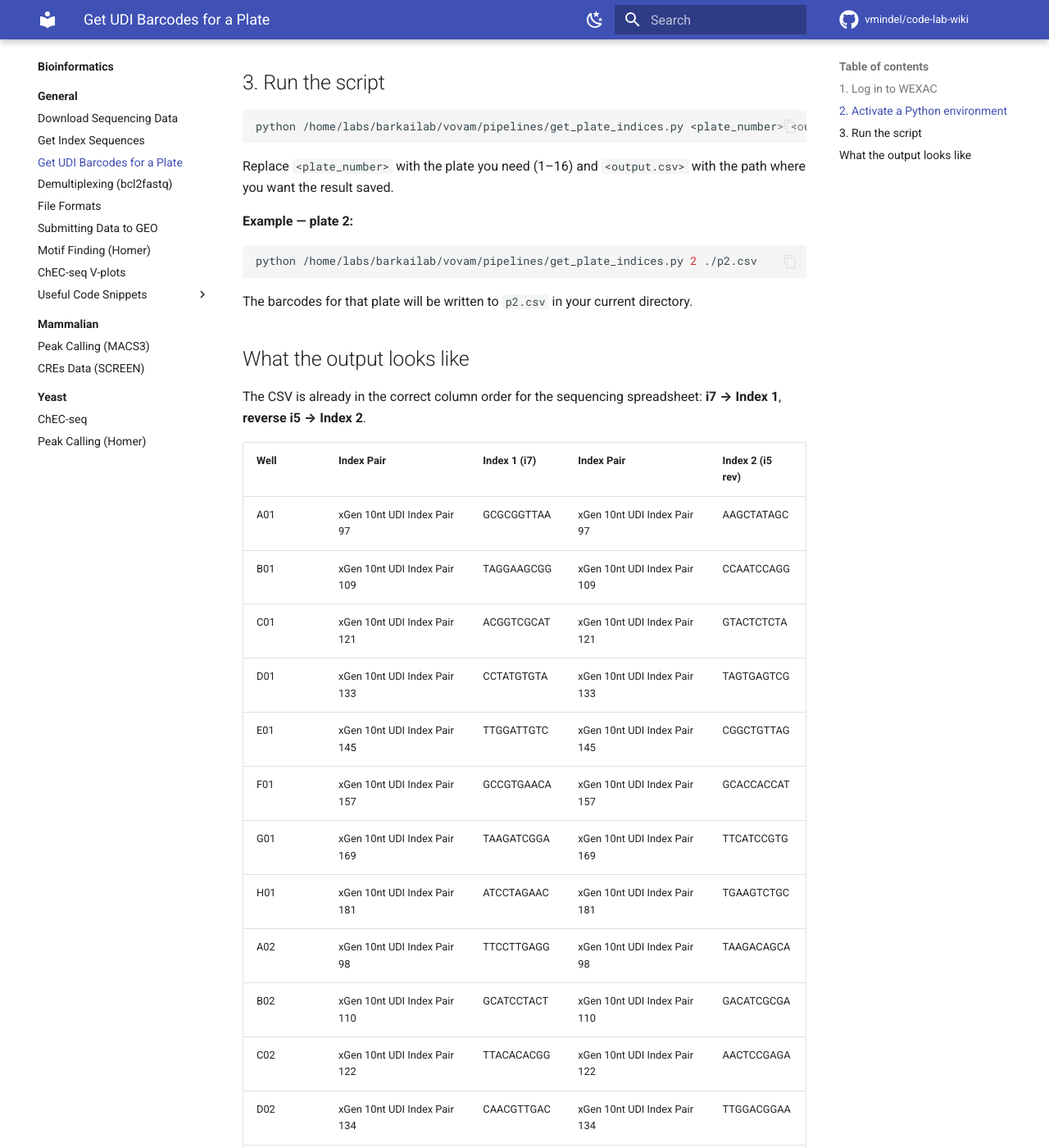
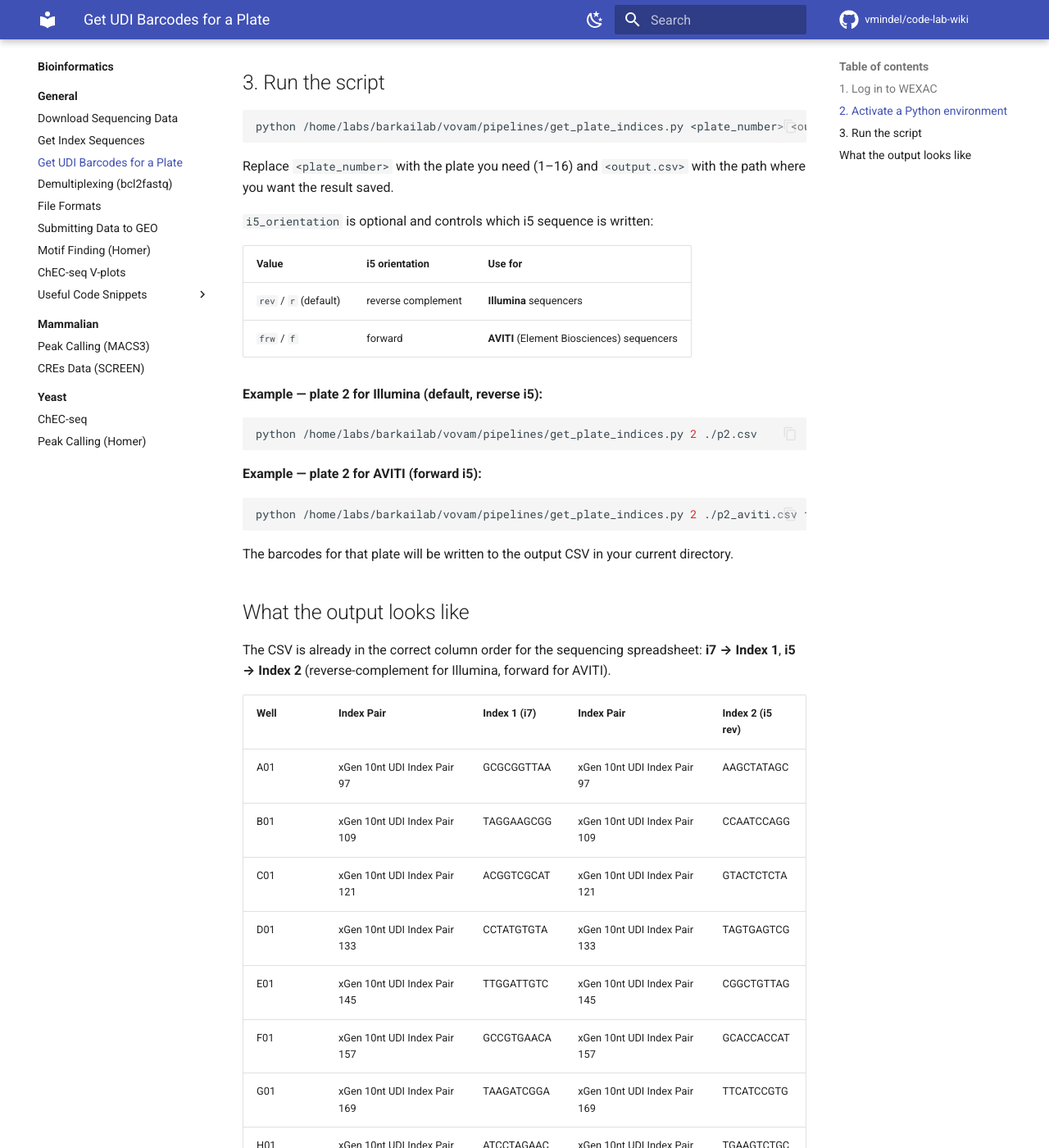
Before and after one commit to vmindel/code-lab-wiki, an MkDocs documentation site: the page built from docs/bioinformatics/general/get_barcodes_stubby.md, in a window 1280 px wide and 1400 px high, scrolled down 573 px. Shown: the whole window at 82% size. Built offline with MkDocs 1.6.1 and Material for MkDocs 9.7.7, drawn with Linux system fonts in a browser that asks for light colours; comment, search, counter and statistics services are not loaded.

Commit message:
Added option of rthe frw stubbyu primers indexes

````diff
--- a/docs/bioinformatics/general/get_barcodes_stubby.md
+++ b/docs/bioinformatics/general/get_barcodes_stubby.md
@@ -23,23 +23,36 @@ You should see something like `~/miniconda/envs/<your_env>/bin/python`.
 ## 3. Run the script
 
 ```bash
-python /home/labs/barkailab/vovam/pipelines/get_plate_indices.py <plate_number> <output.csv>
+python /home/labs/barkailab/vovam/pipelines/get_plate_indices.py <plate_number> <output.csv> [i5_orientation]
 ```
 
 Replace `<plate_number>` with the plate you need (1–16) and `<output.csv>` with the path where you want the result saved.
 
-**Example — plate 2:**
+`i5_orientation` is optional and controls which i5 sequence is written:
+
+| Value | i5 orientation | Use for |
+| ----- | -------------- | ------- |
+| `rev` / `r` (default) | reverse complement | **Illumina** sequencers |
+| `frw` / `f` | forward | **AVITI** (Element Biosciences) sequencers |
+
+**Example — plate 2 for Illumina (default, reverse i5):**
 
 ```bash
 python /home/labs/barkailab/vovam/pipelines/get_plate_indices.py 2 ./p2.csv
 ```
 
-The barcodes for that plate will be written to `p2.csv` in your current directory.
+**Example — plate 2 for AVITI (forward i5):**
+
+```bash
+python /home/labs/barkailab/vovam/pipelines/get_plate_indices.py 2 ./p2_aviti.csv frw
+```
+
+The barcodes for that plate will be written to the output CSV in your current directory.
 
 ## What the output looks like
 
 The CSV is already in the correct column order for the sequencing spreadsheet:
-**i7 → Index 1**, **reverse i5 → Index 2**.
+**i7 → Index 1**, **i5 → Index 2** (reverse-complement for Illumina, forward for AVITI).
 
 | Well | Index Pair | Index 1 (i7) | Index Pair | Index 2 (i5 rev) |
 | ---- | ---------- | ------------ | ---------- | ---------------- |
````
